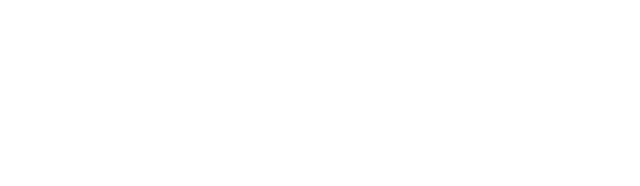
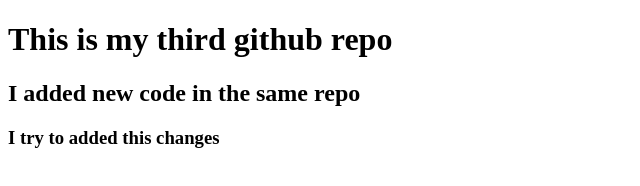
Before and after one commit to bidhan936/my-third-repo, a plain HTML site: page index.html in a window 1280 px wide. Shown: the whole page, without its empty margins (0-640 px from the left). Drawn offline with Linux system fonts and the light colour scheme.

Commit message:
added header

```diff
--- a/index.html
+++ b/index.html
@@ -5,6 +5,9 @@
     <meta http-equiv="X-UA-Compatible" content="IE=edge">
     <meta name="viewport" content="width=device-width, initial-scale=1.0">
     <title>This is my third repo</title>
+    <h1>This is my third github repo</h1>
+    <h2>I added new code in the same repo</h2>
+    <h3>I try to added this changes</h3>
 </head>
 <body>
 
```
